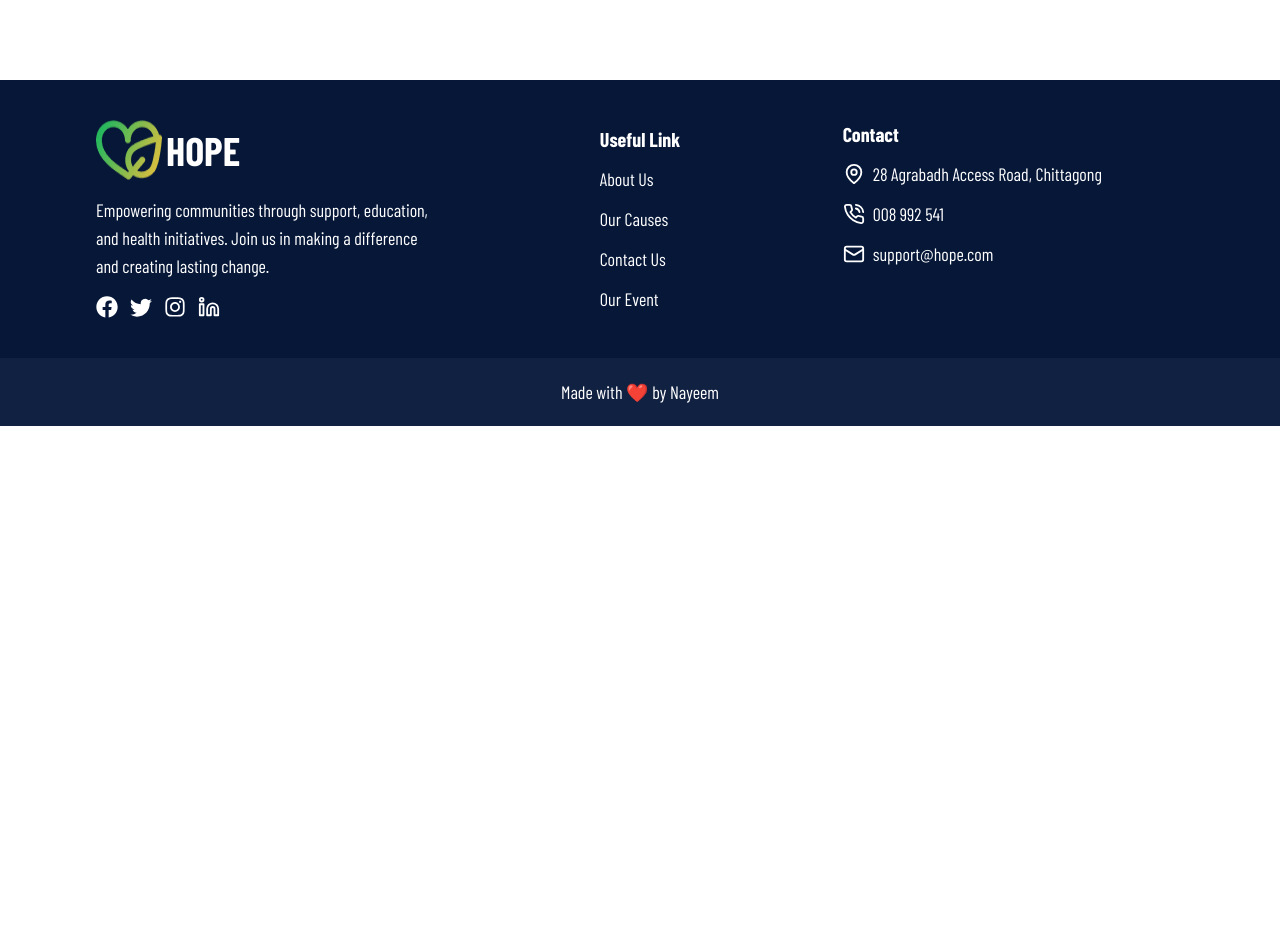
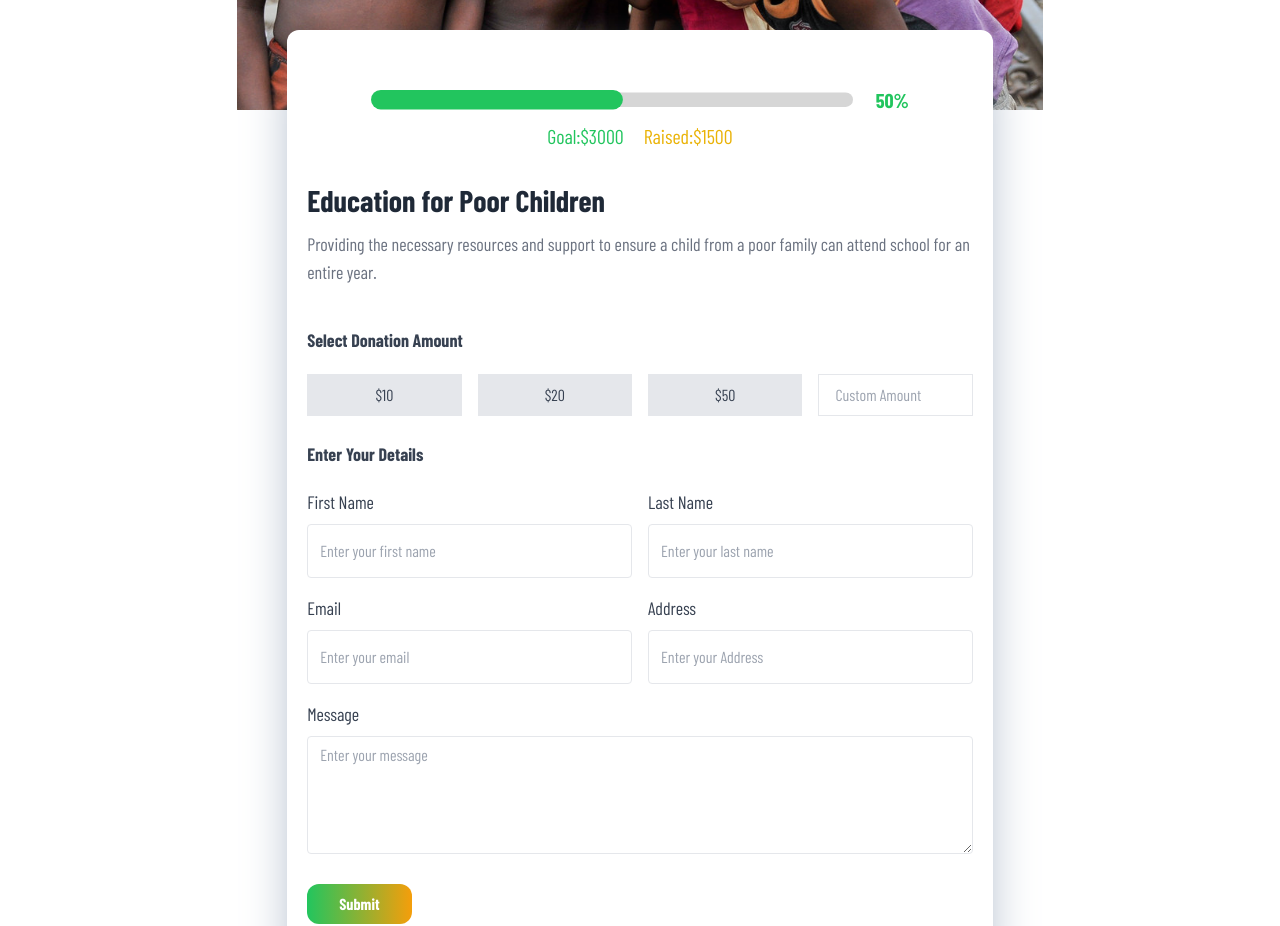
Before and after one commit to nayeemuddin-bd100/hope-charity-app, a Next.js app: page /donate in a window 1280 px wide. Before the commit this address had no page. Shown: the part 740-1666 px from the top of the page. Before the commit the page ends 1166 px from the top, so only its background shows below. Built offline with nearby package versions, Linux system fonts and the light colour scheme.

Commit message:
feat: complete donation page

```diff
--- /dev/null
+++ b/app/components/donate/DonationForm.tsx
@@ -0,0 +1,203 @@
+"use client";
+
+import { useState } from "react";
+
+interface FormData {
+  firstName: string;
+  lastName: string;
+  email: string;
+  address: string;
+  message: string;
+  donationAmount: number | null;
+}
+const DonationForm = () => {
+  const [formData, setFormData] = useState<FormData>({
+    firstName: "",
+    lastName: "",
+    email: "",
+    address: "",
+    message: "",
+    donationAmount: null,
+  });
+
+  const handleChange = (
+    e: React.ChangeEvent<HTMLInputElement | HTMLTextAreaElement>
+  ) => {
+    setFormData({ ...formData, [e.target.name]: e.target.value });
+  };
+
+  const handleSubmit = (e: React.FormEvent<HTMLFormElement>) => {
+    e.preventDefault();
+    console.log(formData);
+  };
+
+  const handleDonationAmount = (amount: number | null) => {
+    setFormData({ ...formData, donationAmount: amount });
+  };
+  return (
+    <div>
+      <form onSubmit={handleSubmit} className="mt-10">
+        {/* Donation Amount */}
+        <div className="mb-6">
+          <p className="text-lg font-semibold text-gray-700 mb-5">
+            Select Donation Amount
+          </p>
+          <div className="grid grid-cols-2 md:grid-cols-4 gap-4">
+            <button
+              type="button"
+              className={`py-2 px-4 rounded-md ${
+                formData.donationAmount === 10
+                  ? "bg-green-500 text-white"
+                  : "bg-gray-200 text-gray-700"
+              }`}
+              onClick={() => handleDonationAmount(10)}
+            >
+              $10
+            </button>
+            <button
+              type="button"
+              className={`py-2 px-4 rounded-md ${
+                formData.donationAmount === 20
+                  ? "bg-green-500 text-white"
+                  : "bg-gray-200 text-gray-700"
+              }`}
+              onClick={() => handleDonationAmount(20)}
+            >
+              $20
+            </button>
+            <button
+              type="button"
+              className={`py-2 px-4 rounded-md ${
+                formData.donationAmount === 50
+                  ? "bg-green-500 text-white"
+                  : "bg-gray-200 text-gray-700"
+              }`}
+              onClick={() => handleDonationAmount(50)}
+            >
+              $50
+            </button>
+            <input
+              type="number"
+              placeholder="Custom Amount"
+              className="border rounded-md py-2 px-4 text-gray-700 focus:outline-none focus:ring-2 focus:ring-green-500"
+              value={
+                formData.donationAmount !== null ? formData.donationAmount : ""
+              }
+              onChange={(e) =>
+                handleDonationAmount(
+                  e.target.value ? parseInt(e.target.value) : null
+                )
+              }
+            />
+          </div>
+        </div>
+
+        <h2 className="text-lg font-semibold text-gray-700 mb-5">
+          {" "}
+          Enter Your Details
+        </h2>
+
+        {/* First row */}
+        <div className="grid grid-cols-1 lg:grid-cols-2 gap-4">
+          <div className="mb-4">
+            <label
+              htmlFor="firstName"
+              className="block text-gray-700 text-lg mb-2"
+            >
+              First Name
+            </label>
+            <input
+              type="text"
+              id="firstName"
+              name="firstName"
+              value={formData.firstName}
+              onChange={handleChange}
+              className=" border rounded border-gray-200 w-full sm:w-4/5 lg:w-full py-4 px-3 text-gray-700 leading-tight focus:outline-none focus:border-green-500"
+              placeholder="Enter your first name"
+            />
+          </div>
+
+          <div className="mb-4">
+            <label
+              htmlFor="lastName"
+              className="block text-gray-700 text-lg mb-2"
+            >
+              Last Name
+            </label>
+            <input
+              type="text"
+              id="lastName"
+              name="lastName"
+              value={formData.lastName}
+              onChange={handleChange}
+              className=" border rounded border-gray-200 w-full sm:w-4/5 lg:w-full py-4 px-3 text-gray-700 leading-tight focus:outline-none focus:border-green-500"
+              placeholder="Enter your last name"
+            />
+          </div>
+        </div>
+
+        {/* Second row */}
+        <div className="grid grid-cols-1 lg:grid-cols-2 gap-4">
+          <div className="mb-4">
+            <label htmlFor="email" className="block text-gray-700 text-lg mb-2">
+              Email
+            </label>
+            <input
+              type="text"
+              id="email"
+              name="email"
+              value={formData.email}
+              onChange={handleChange}
+              className=" border rounded border-gray-200 w-full sm:w-4/5 lg:w-full py-4 px-3 text-gray-700 leading-tight focus:outline-none focus:border-green-500"
+              placeholder="Enter your email"
+            />
+          </div>
+
+          <div className="mb-4">
+            <label
+              htmlFor="address"
+              className="block text-gray-700 text-lg mb-2"
+            >
+              Address
+            </label>
+            <input
+              type="text"
+              id="address"
+              name="address"
+              value={formData.address}
+              onChange={handleChange}
+              className=" border rounded border-gray-200 w-full sm:w-4/5 lg:w-full py-4 px-3 text-gray-700 leading-tight focus:outline-none focus:border-green-500"
+              placeholder="Enter your Address"
+            />
+          </div>
+        </div>
+
+        <div className="mb-6">
+          <label htmlFor="message" className="block text-gray-700 text-lg mb-2">
+            Message
+          </label>
+          <textarea
+            id="message"
+            name="message"
+            value={formData.message}
+            onChange={handleChange}
+            className="border rounded w-full py-2 px-3 text-gray-700 leading-tight focus:outline-none focus:border-green-500"
+            rows={5}
+            placeholder="Enter your message"
+          ></textarea>
+        </div>
+
+        <div className="flex items-start justify-start">
+          <button
+            type="submit"
+            className="bg-btn-gradient hover:bg-btn-gradient-hover text-white font-bold py-2 px-8 rounded-xl focus:outline-none focus:shadow-outline"
+          >
+            Submit
+          </button>
+        </div>
+      </form>
+    </div>
+  );
+};
+
+export default DonationForm;
--- /dev/null
+++ b/app/donate/page.tsx
@@ -0,0 +1,48 @@
+"use client";
+import ProgressBar from "../components/cause/ProgressBar";
+import DonationForm from "../components/donate/DonationForm";
+import Breadcrumb from "../components/shared/Breadcrumb";
+import Container from "../components/shared/Container";
+
+const Donate = () => {
+  return (
+    <div>
+      <Breadcrumb label="Confirm Donation" />
+      <div className="py-20 ">
+        <Container>
+          <div className="flex flex-col justify-center items-center md:mx-5 lg:mx-10 ">
+            {/* background cover */}
+            <div className=" bg-[url('/images/donate.jpg')] bg-cover bg-center bg-no-repeat h-[400px] w-full lg:w-4/5 "></div>
+
+            {/* Main section */}
+            <div className="-mt-20 w-[90%] md:w-3/4 lg:w-[70%] mx-auto rounded-xl shadow-2xl bg-white py-10 px-5 shadow-slate-400 ">
+              {/* progress bar */}
+              <div className="flex flex-col justify-between items-center gap-2 mb-8">
+                <ProgressBar percentage={50} />
+                <div className="flex justify-center items-center gap-5 ">
+                  <p className="text-xl text-green-500">Goal:$3000</p>
+                  <p className="text-xl text-yellow-500">Raised:$1500</p>
+                </div>
+              </div>
+
+              {/* Header */}
+              <p className="text-3xl font-bold text-gray-800">
+                Education for Poor Children
+              </p>
+              <p className="text-lg text-gray-500 mt-3">
+                Providing the necessary resources and support to ensure a child
+                from a poor family can attend school for an entire year.
+              </p>
+
+              {/* Donation form  */}
+
+              <DonationForm />
+            </div>
+          </div>
+        </Container>
+      </div>
+    </div>
+  );
+};
+
+export default Donate;
```
Also changed, not shown: public/images/donate.jpg (added).
